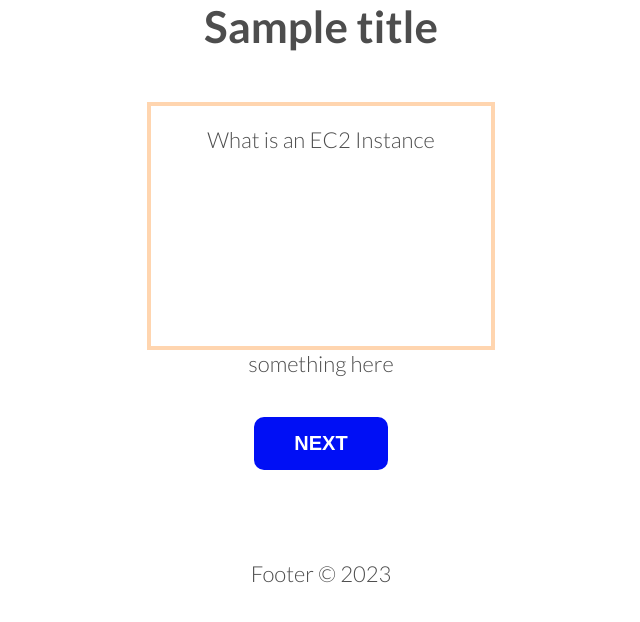
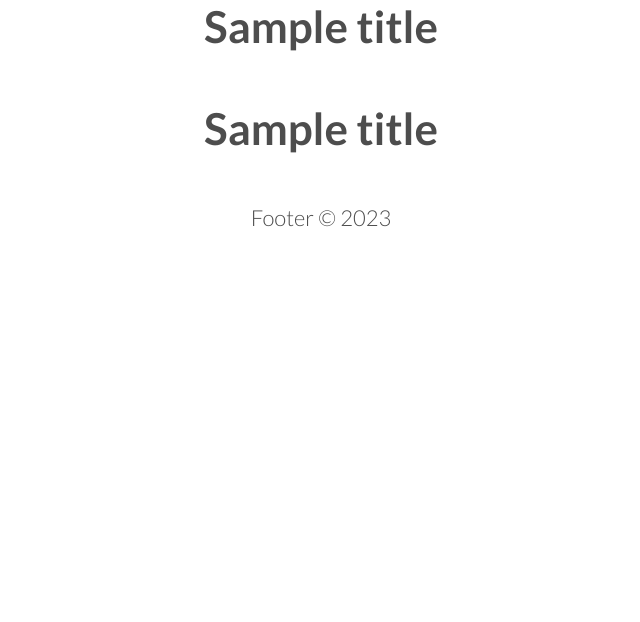
Before and after one commit to WeraGitHub/AgileNinjasProject, a Flask app: template application/templates/home.html in a window 1280 px wide. Shown: the top 622 px of the page, without its empty margins (319-959 px from the left). Run offline with Flask 3, Linux system fonts and the light colour scheme; the template is opened without the code that fills it: most values are stand-ins (such as "Sample title", 1, 10 or a date in 2020).

```diff
--- a/application/templates/home.html
+++ b/application/templates/home.html
@@ -1,15 +1,6 @@
 {% extends "base.html" %}
 {% block content %}
 
-
-    <div class="question-card-container">
-        <div class="question">What is an EC2 Instance</div>
-    </div>
-
-    <div class="answer-card-container">
-        <div class="answer">something here</div>
-    </div>
-
-    <button>NEXT</button>
+<h1>{{ title }}</h1>
 
 {% endblock %}
```
Also changed, not shown: application/templates/questions.html (added, +15 -0 lines).
